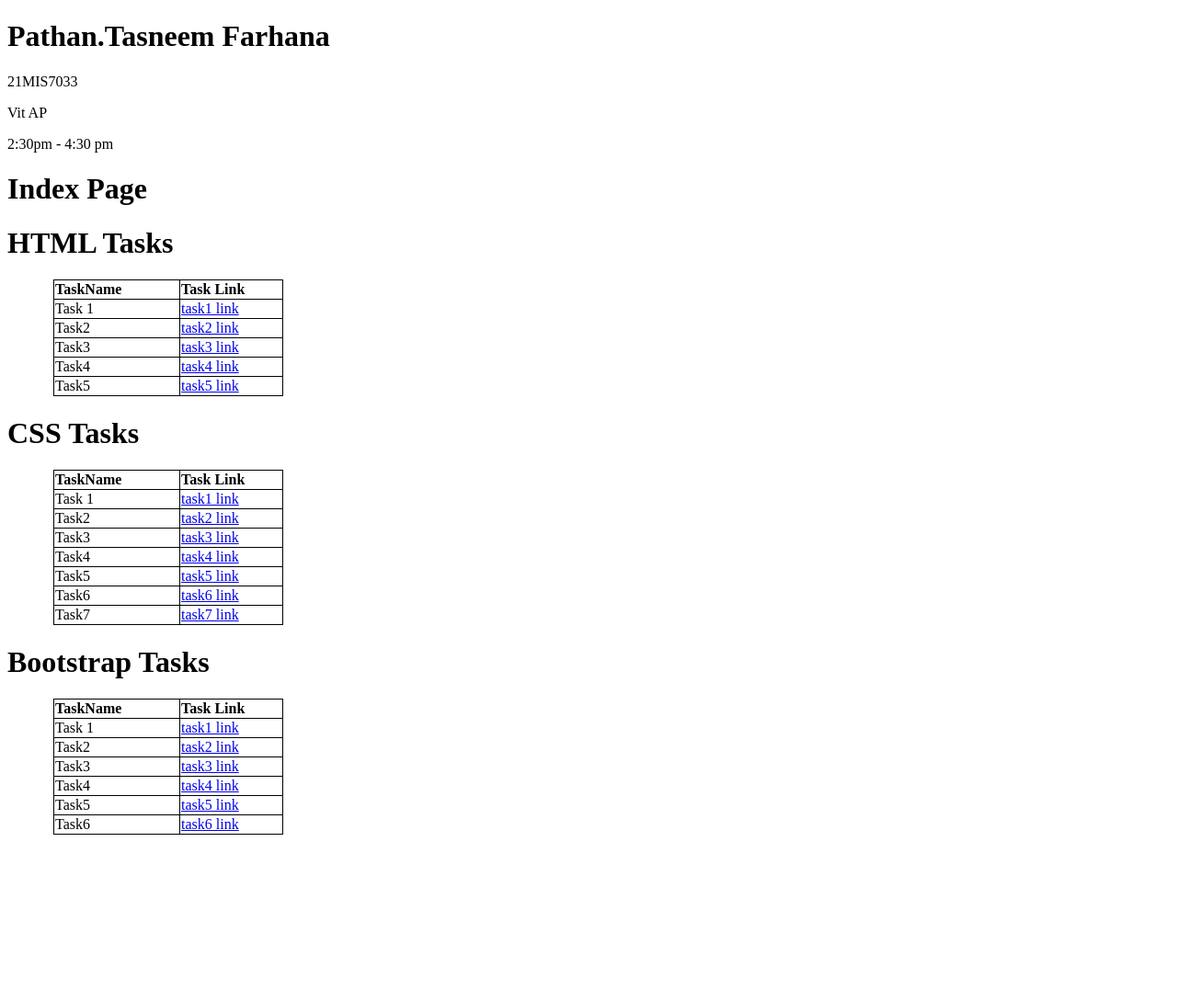
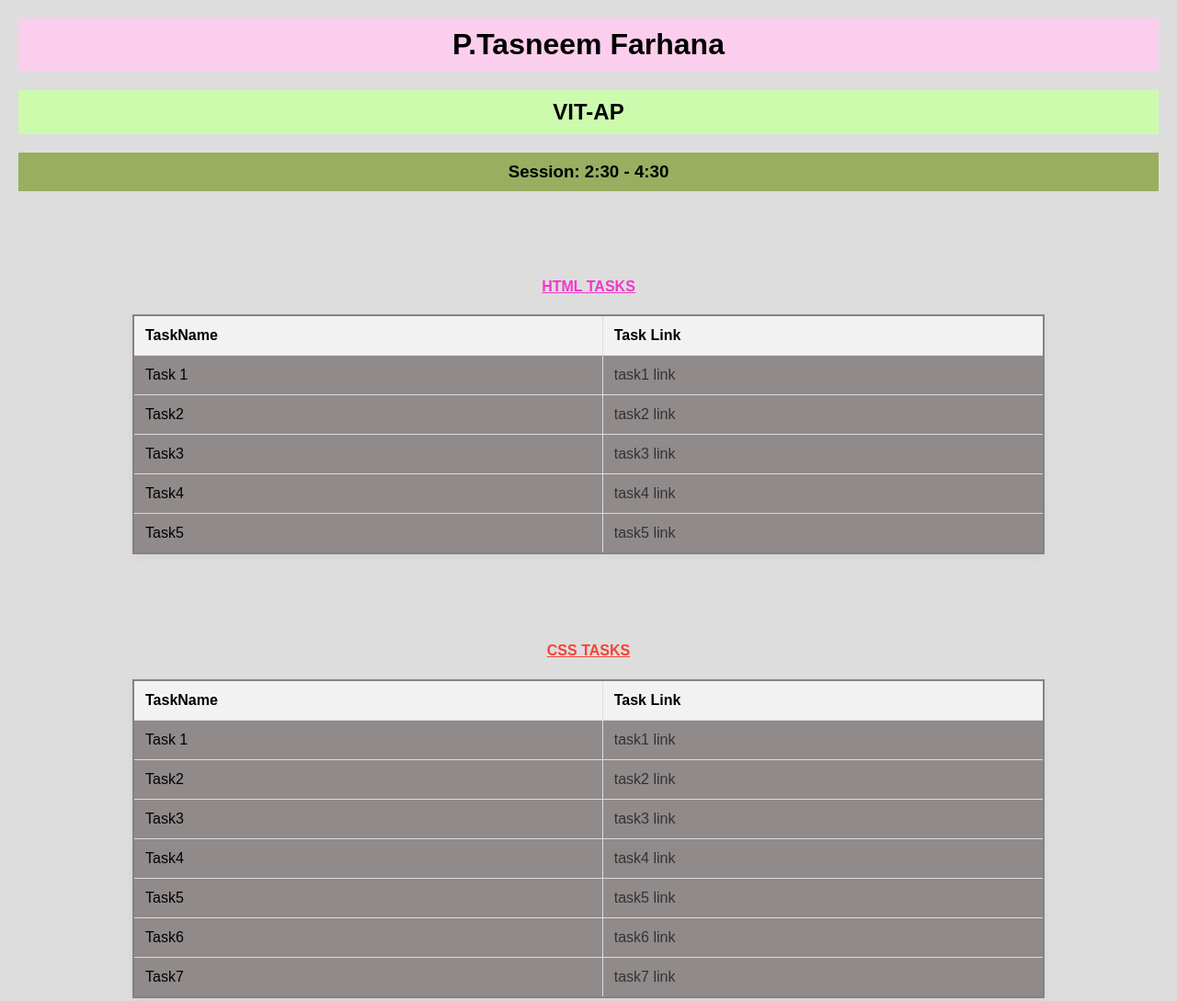
Before and after one commit to TasneemFarhana949/MERN, a plain HTML site: page index.html in a window 1280 px wide. Shown: the top 1089 px of the page at 92% size. Before the commit the page ends 916 px from the top, so only its background shows below. Drawn offline with Linux system fonts and the light colour scheme.

Commit message:
index.html

```diff
--- a/index.html
+++ b/index.html
@@ -1,36 +1,99 @@
+
 <!DOCTYPE html>
 <html lang="en">
-  <head></head>
-  <meta charset="UTF-8" />
-  <meta name="viewport" content="width=device-width, initial-scale=1.0" />
-  <title>MernFullStack HTML and CSS Tasks</title>
+<head>
+    <meta charset="UTF-8">
+    <meta name="viewport" content="width=device-width, initial-scale=1.0">
+    <title>TASNEEM</title>
     <style>
+        body {
+            font-family: Arial, sans-serif;
+            background-color: #dddddd;
+            margin: 0;
+            padding: 20px;
+            color: #000000; /* Default text color */
+        }
+
+        /* Heading styles */
+        h1, h2, h3 {
+            color: rgb(0, 0, 0);
+            text-align: center;
+            margin-top: 0;
+            padding: 10px;
+        }
+
         h1 {
+            background-color: #faceec;
+        }
+
+        h2 {
+            background-color: #cdfbae;
+        }
+
+        h3 {
+            background-color: #99ae60;
+        }
+
+        /* Table styles */
+        table {
+            width: 80%;
+            margin: 20px auto;
+            border-collapse: collapse;
+            border: 2px solid #848282;
+            background-color: rgb(144, 138, 138); /* Table background color */
+            box-shadow: 0 4px 8px rgba(169, 157, 157, 0.1); /* Table shadow */
+        }
+
+        th, td {
+            border: 1px solid #ddd;
+            padding: 12px;
             text-align: left;
         }
-    table,
-    tr,
-    td,
+
         th {
-      border: 1px solid black;
-      border-collapse: collapse;
-      width: 250px;
-      text-align: left;
+            background-color: #f2f2f2;
+            font-weight: bold;
         }
-    table {
-      margin-left: 50px;
-      margin-right: 50px;
+
+        /* Link styles */
+        a {
+            text-decoration: none;
+            color: #333; /* Link color */
         }
+
+        a:hover {
+            color: #9fd0e1; /* Hover color */
+        }
+
+        /* Section headers */
+        h4 {
+            text-align: center;
+            text-decoration: underline;
+            margin-top: 40px;
+        }
+
+        /* Section colors */
+        h4:nth-of-type(1) {
+            color: #4b7ede; /* HTML Tasks */
+        }
+
+        h4:nth-of-type(2) {
+            color: #a5534f; /* CSS Tasks */
+        }
+
+        h4:nth-of-type(3) {
+            color: rgb(202, 175, 76); /* Bootstrap Tasks */
+        }
+
     </style>
+</head>
 <body>
-    <h1>Pathan.Tasneem Farhana</h1>
-    <P>21MIS7033</P>
-    <p>Vit AP</p>
-    <p>2:30pm - 4:30 pm</p>
-    <h1>Index Page</h1>
-
-
-    <h1>HTML Tasks</h1>
+    <h1>P.Tasneem Farhana</h1>
+    <h2>VIT-AP</h2>
+    <h3>Session: 2:30 - 4:30</h3>
+    <br>
+    <br>
+    <h4 style="text-align: center; text-decoration:underline; color: #f436cb;">HTML TASKS</h4>
     <table>
       <tr>
         <th>TaskName</th>
@@ -57,7 +120,9 @@
         <td><a href="tasks/html tasks/htmltask5.html">task5 link</a></td>
       </tr>
     </table>
-    <h1>CSS Tasks</h1>
+    <br>
+    <br>
+    <h4 style="text-align: center; text-decoration:underline; color: #f44336;">CSS TASKS</h4>
     <table>
       <tr>
         <th>TaskName</th>
@@ -92,7 +157,7 @@
         <td><a href="tasks/css tasks/csstask7.html">task7 link</a></td>
       </tr>
     </table>
-    <h1>Bootstrap Tasks</h1>
+    <h4 style="text-align: center; text-decoration:underline; color:rgb(224, 187, 65);">BOOTSTRAP TASKS</h4>
     <table>
       <tr>
         <th>TaskName</th>
```
Lines whose indentation alone changed are shown as unchanged.
